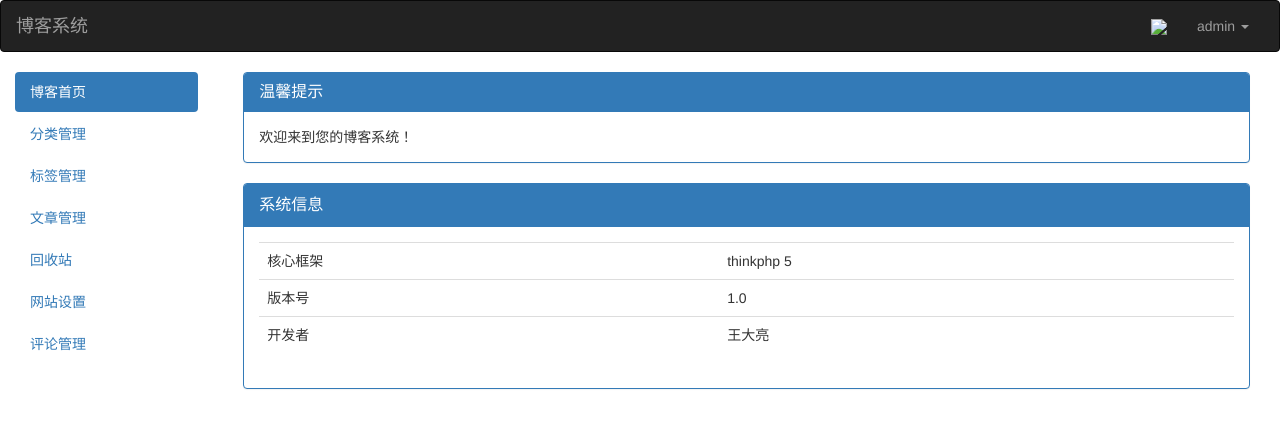
After one commit to daliang987/tp5_blog, a PHP site: page /DbName/runtime/temp/0dcaaec102838a99c8e6e2df643e80ca.php in a window 1280 px wide. The commit adds this page. Shown: the top 428 px of the page. Run offline with PHP 8.4, Linux system fonts and the light colour scheme; some libraries are stand-ins or nearby versions.

Commit message:
blog login and entry

```diff
--- a/application/config.php
+++ b/application/config.php
@@ -139,7 +139,10 @@ return [
     ],
 
     // 视图输出字符串内容替换
-    'view_replace_str'       => [],
+    'view_replace_str'       => [
+            '__ROOT__'	=>	'/tp5',
+            '__STATIC__' => '/tp5/public/static'
+    ],
     // 默认跳转页面对应的模板文件
     'dispatch_success_tmpl'  => THINK_PATH . 'tpl' . DS . 'dispatch_jump.tpl',
     'dispatch_error_tmpl'    => THINK_PATH . 'tpl' . DS . 'dispatch_jump.tpl',
--- /dev/null
+++ b/runtime/temp/0dcaaec102838a99c8e6e2df643e80ca.php
@@ -0,0 +1,139 @@
+<?php if (!defined('THINK_PATH')) exit(); /*a:2:{s:57:"/var/www/html/tp5/application/admin/view/entry/index.html";i:1515771720;s:50:"/var/www/html/tp5/application/admin/view/base.html";i:1514908032;}*/ ?>
+<!DOCTYPE html>
+<html lang="en">
+
+<head>
+    <meta charset="UTF-8">
+    <meta name="viewport" content="width=device-width, initial-scale=1.0">
+    <meta http-equiv="X-UA-Compatible" content="ie=edge">
+    <title>博客系统</title>
+    <link href="https://cdn.bootcss.com/bootstrap/3.3.7/css/bootstrap.min.css" rel="stylesheet">
+    <script src="https://cdn.bootcss.com/jquery/1.11.3/jquery.min.js"></script>
+    <script src="https://cdn.bootcss.com/bootstrap/3.3.7/js/bootstrap.js"></script>
+</head>
+
+<body>
+    <nav class="navbar navbar-inverse">
+        <div class="container-fluid">
+            <!-- Brand and toggle get grouped for better mobile display -->
+            <div class="navbar-header">
+                <button type="button" class="navbar-toggle collapsed" data-toggle="collapse" data-target="#bs-example-navbar-collapse-1"
+                    aria-expanded="false">
+                    <span class="sr-only">Toggle navigation</span>
+                    <span class="icon-bar"></span>
+                    <span class="icon-bar"></span>
+                    <span class="icon-bar"></span>
+                </button>
+                <a class="navbar-brand" href="#">博客系统</a>
+            </div>
+
+            <!-- Collect the nav links, forms, and other content for toggling -->
+            <div class="collapse navbar-collapse" id="bs-example-navbar-collapse-1">
+
+                <ul class="nav navbar-nav navbar-right">
+                    <li>
+                        <a href="#">
+                            <img src="#">
+                        </a>
+                    </li>
+                    <li class="dropdown">
+                        <a href="#" class="dropdown-toggle" data-toggle="dropdown" role="button" aria-haspopup="true" aria-expanded="false">admin
+                            <span class="caret"></span>
+                        </a>
+                        <ul class="dropdown-menu">
+                            <li>
+                                <a href="#">个人资料</a>
+                            </li>
+                            <li>
+                                <a href="#">密码修改</a>
+                            </li>
+                            <li>
+                                <a href="#">消息中心</a>
+                            </li>
+                            <li role="separator" class="divider"></li>
+                            <li>
+                                <a href="#">注销</a>
+                            </li>
+                        </ul>
+                    </li>
+                </ul>
+            </div>
+            <!-- /.navbar-collapse -->
+        </div>
+        <!-- /.container-fluid -->
+    </nav>
+    <div class="container-fluid">
+        <div class="row">
+            <div class="col-md-2">
+                <ul class="nav nav-pills nav-stacked">
+                    <li role="presentation" class="active">
+                        <a href="#">博客首页</a>
+                    </li>
+                    <li role="presentation">
+                        <a href="#">分类管理</a>
+                    </li>
+                    <li role="presentation">
+                        <a href="#">标签管理</a>
+                    </li>
+                    <li role="presentation">
+                        <a href="#">文章管理</a>
+                    </li>
+                    <li role="presentation">
+                        <a href="#">回收站</a>
+                    </li>
+                    <li role="presentation">
+                        <a href="#">网站设置</a>
+                    </li>
+                    <li role="presentation">
+                        <a href="#">评论管理</a>
+                    </li>
+                </ul>
+            </div>
+            <div class="col-md-10">
+
+
+<div class="container-fluid">
+
+    <div class="panel panel-primary">
+        <div class="panel-heading">
+            <h3 class="panel-title">
+                温馨提示
+            </h3>
+        </div>
+        <div class="panel-body">
+            欢迎来到您的博客系统！
+        </div>
+    </div>
+
+    <div class="panel panel-primary">
+        <div class="panel-heading">
+            <div class="panel-title">
+                系统信息
+            </div>
+        </div>
+        <div class="panel-body">
+            <table class="table">
+                <tr>
+                    <td>核心框架</td>
+                    <td>thinkphp 5</td>
+                </tr>
+                <tr>
+                    <td>版本号</td>
+                    <td>1.0</td>
+                </tr>
+                <tr>
+                    <td>开发者</td>
+                    <td>王大亮</td>
+                </tr>
+            </table>
+        </div>
+
+
+            </div>
+        </div>
+    </div>
+
+
+</body>
+
+</html>
```
Also changed, not shown: application/admin/controller/Category.php (added, +15 -0 lines), application/admin/controller/Common.php (added, +17 -0 lines), application/admin/controller/Entry.php (added, +12 -0 lines), application/admin/view/entry/index.html (added, +39 -0 lines), application/admin/view/login/index.html (+29 -15 lines), runtime/temp/2b2bafa2dddf3cdd846403c6033614a6.php (+30 -16 lines), 2 other files.
